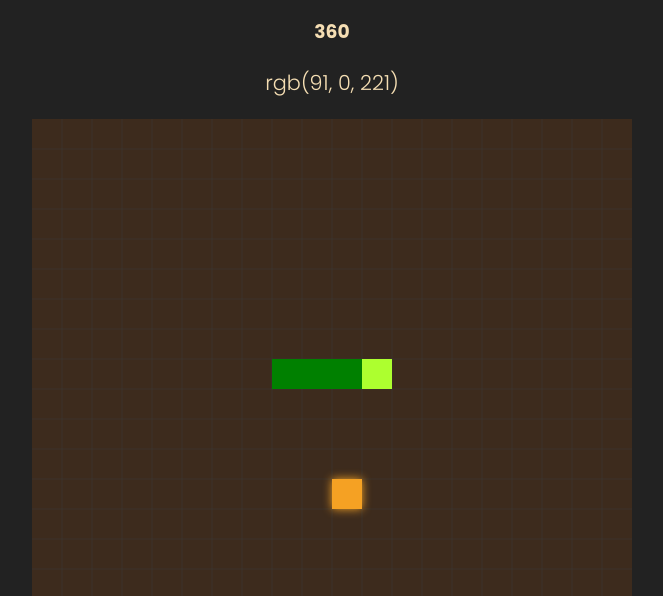
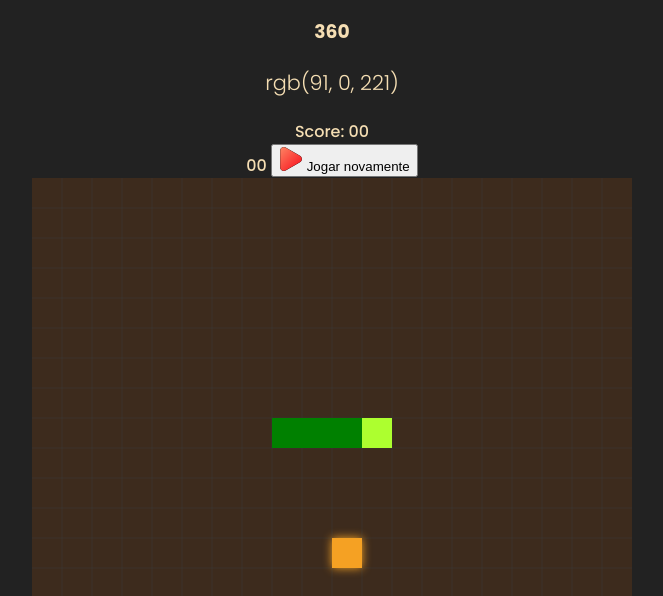
Before and after one commit to reisfellipe/little-snake, a plain HTML site: page index.html in a window 1280 px wide. Shown: the part 204-800 px from the top of the page, without its empty margins (308-971 px from the left). Drawn offline with Linux system fonts and the light colour scheme.

Commit message:
starting stylishing the front end

```diff
--- a/css/styles.css
+++ b/css/styles.css
@@ -28,6 +28,10 @@
     font-weight: 300;
 }
 
+div {
+    font-weight: 500;
+}
+
 .slogan {
     margin-top: 7rem;
 }
--- a/index.html
+++ b/index.html
@@ -17,9 +17,15 @@
         <h3></h3>
         <p class="cor"></p>
 
-        <canvas width="600" height="600">
-
-        </canvas>
+        <div class="score">Score: <span class="score-value">00</span></div>
+        <div class="menu-screen">
+            <span class="game-over"></span>
+            <span class="score">00</span>
+            <button class="btn-play">
+                <span><img src="./assets/img/play_12750591.png" alt=""></span>
+                Jogar novamente</button>
+        </div>
+        <canvas width="600" height="600"></canvas>
 
     </main>
 
--- a/js/script.js
+++ b/js/script.js
@@ -147,8 +147,12 @@
     })
 
     if(wallCollision || selfCollision){
-        alert("Você perdeu!")
+        gameOver();
     }
+}
+
+const gameOver = () => {
+    direction = undefined
 }
 
 const gameLoop = () => {
```
Also changed, not shown: assets/img/play_12750591.png (added).
